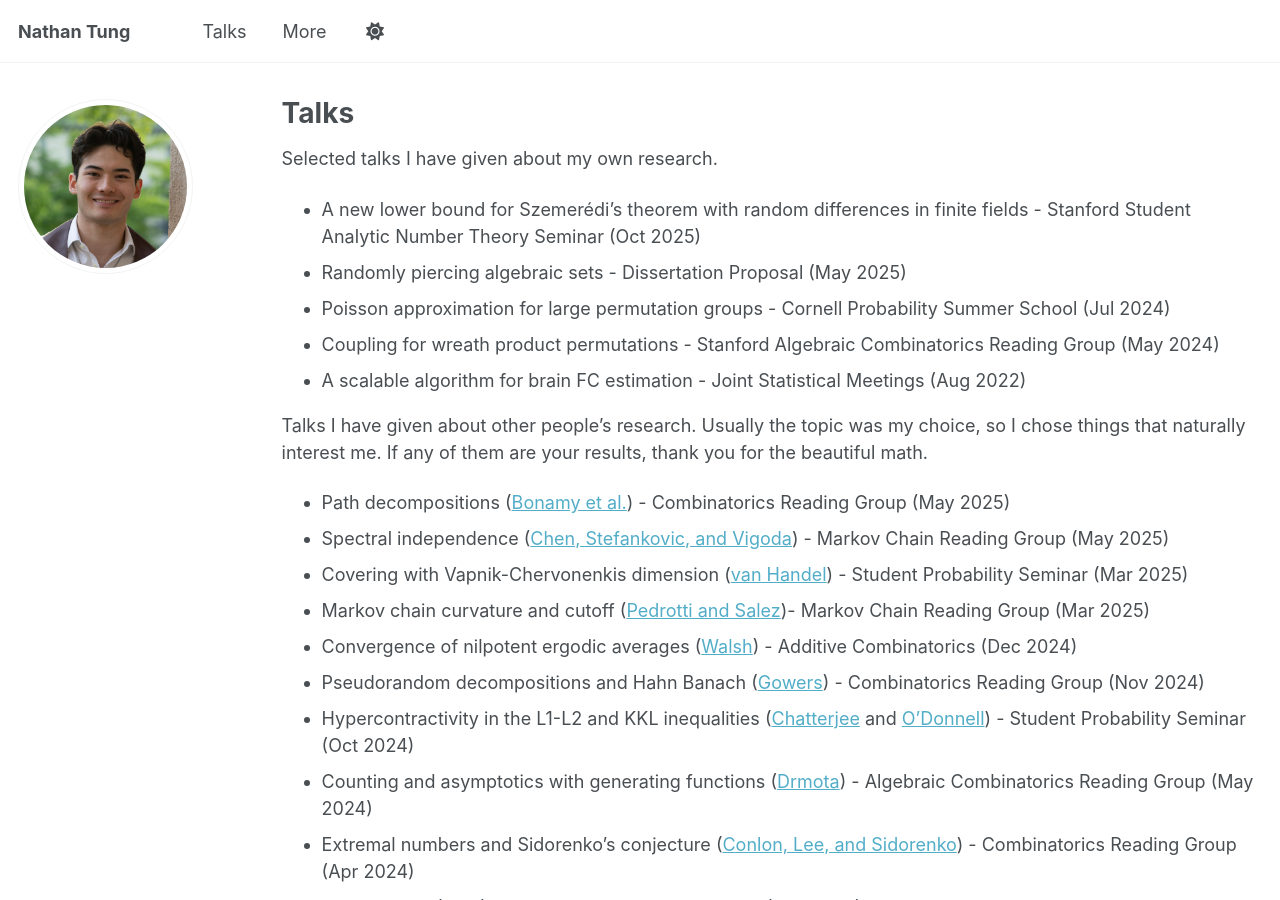
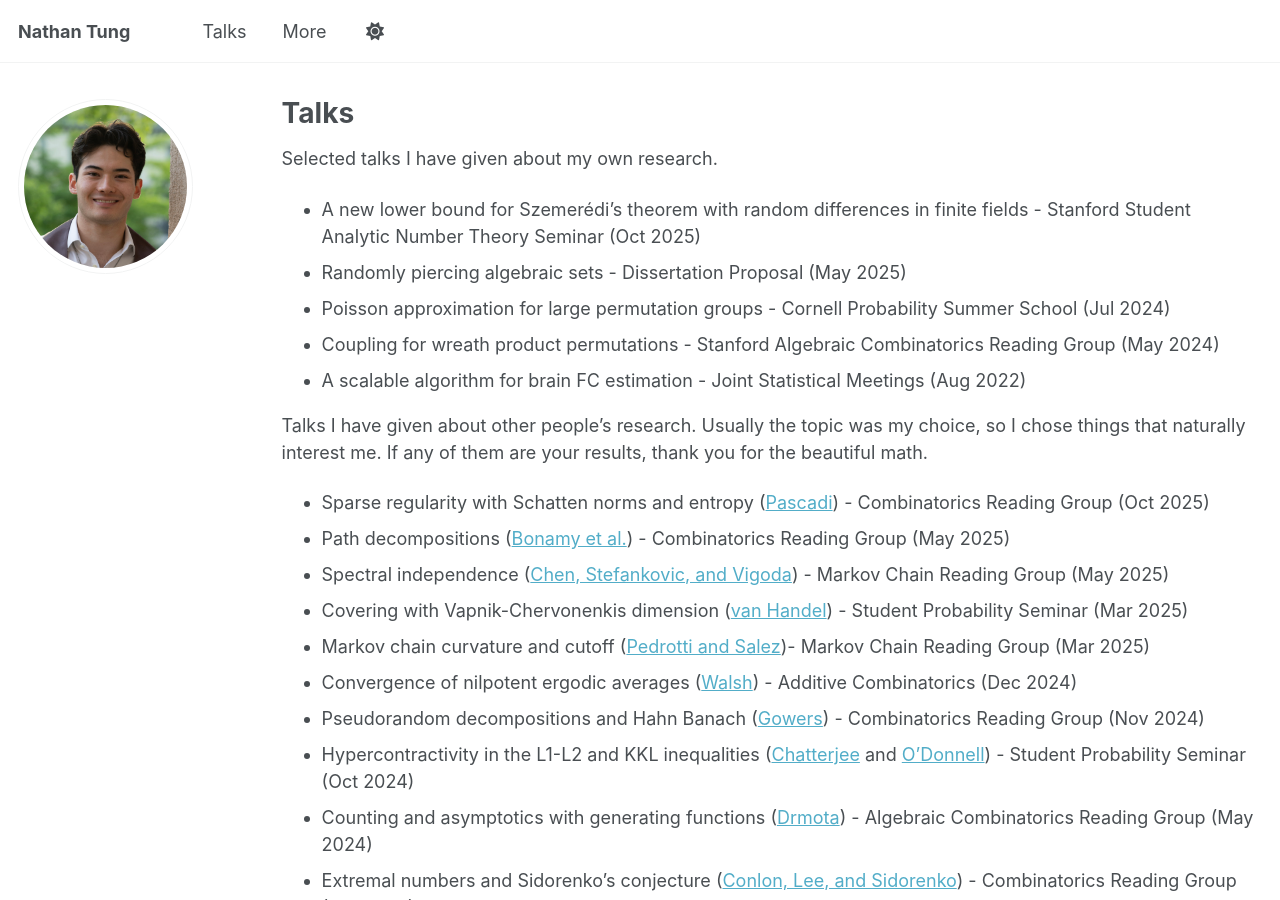
Before and after one commit to njtung/njtung.github.io, a Jekyll site: the page built from _pages/talks.md, in a window 1280 px wide and 900 px high. Built offline with Jekyll 4.4.1, drawn with Linux system fonts in a browser that asks for light colours; a script that is not in the unit is left out.

Commit message:
Update talks.md

```diff
--- a/_pages/talks.md
+++ b/_pages/talks.md
@@ -15,6 +15,7 @@ Selected talks I have given about my own research.
 
 Talks I have given about other people's research. Usually the topic was my choice, so I chose things that naturally interest me. If any of them are your results, thank you for the beautiful math.
 
+* Sparse regularity with Schatten norms and entropy ([Pascadi](https://arxiv.org/abs/2305.08567)) - Combinatorics Reading Group (Oct 2025)
 * Path decompositions	([Bonamy et al.](https://www.advancesincombinatorics.com/article/88916-separating-the-edges-of-a-graph-by-a-linear-number-of-paths)) - Combinatorics Reading Group (May 2025)
 * Spectral independence ([Chen, Stefankovic, and Vigoda](https://arxiv.org/abs/2307.13826)) - Markov Chain Reading Group (May 2025)
 * Covering with Vapnik-Chervonenkis dimension ([van Handel](https://web.math.princeton.edu/~rvan/APC550.pdf)) - Student Probability Seminar (Mar 2025)
```
